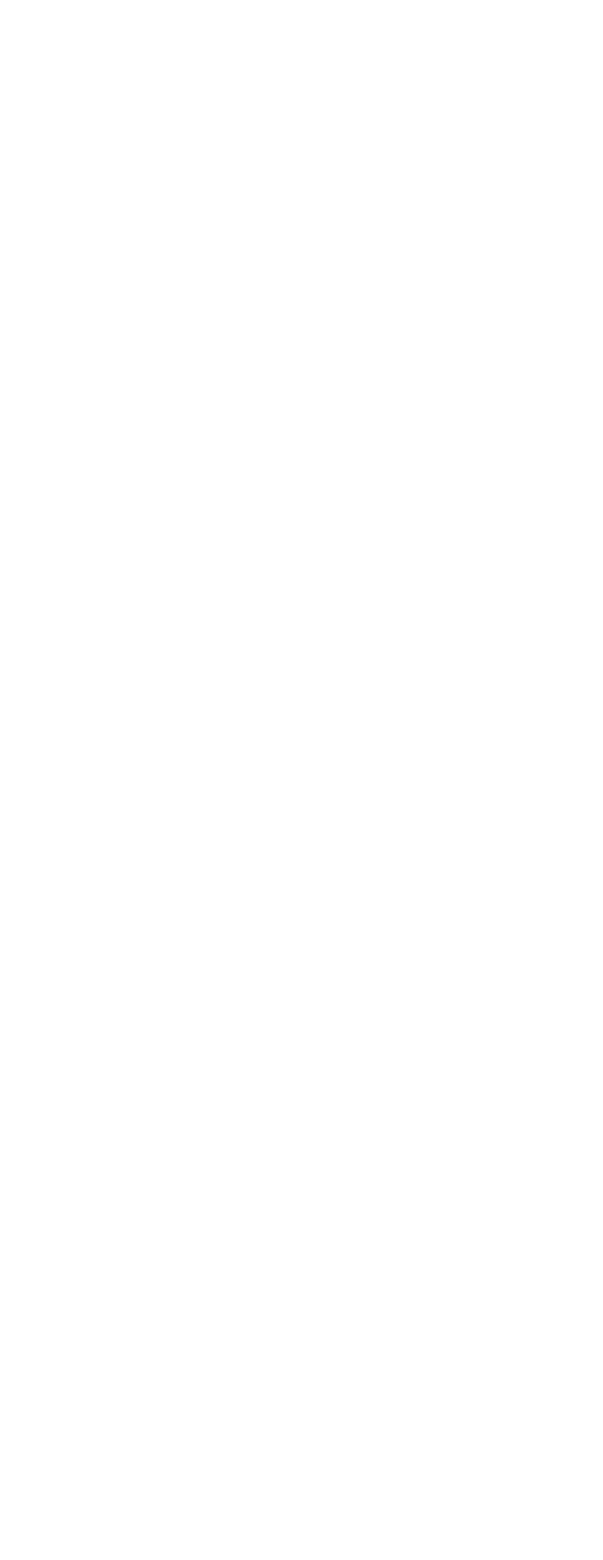
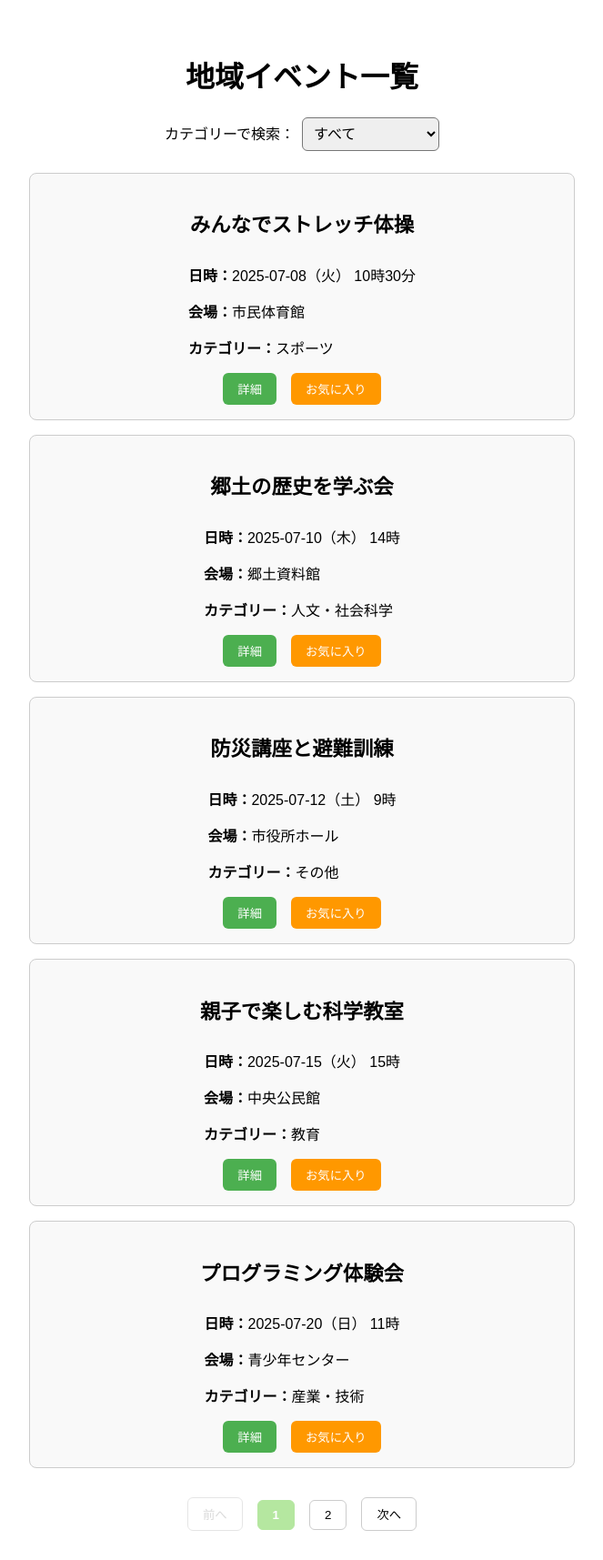
Before and after one commit to ashizawakazuki/machitsuna, a React (Create React App) app: page /event-list in a window 1280 px wide. Before the commit this address had no page. Shown: the whole page at 91% size, without its empty margins (308-971 px from the left). Before the commit the page ends 800 px from the top, so only its background shows below. Built offline with nearby package versions, Linux system fonts and the light colour scheme.

Commit message:
feat:イベント一覧画面の作成

```diff
--- a/src/App.js
+++ b/src/App.js
@@ -4,7 +4,8 @@ import { BrowserRouter as Router, Routes, Route } from 'react-router-dom';
 import Home from './pages/Home';
 import TalentBank from './pages/TalentBank';
 import TalentDetail from './pages/TalentDetail';
-// import Events from './pages/Events';
+import EventList from './pages/EventList';
+
 // import Titles from './pages/Titles';
 
 function App() {
@@ -14,7 +15,7 @@ function App() {
         <Route path="/" element={<Home />} />
         <Route path="/talent-bank" element={<TalentBank />} />
         <Route path="/talent-bank/:id" element={<TalentDetail />} />
-        {/* <Route path="/events" element={<Events />} /> */}
+        <Route path="/event-list" element={<EventList />} />
         {/* <Route path="/titles" element={<Titles />} /> */}
         {/* 今後ここに他の画面も追加予定 */}
       </Routes>
--- /dev/null
+++ b/src/pages/EventList.css
@@ -0,0 +1,104 @@
+/* src/styles/EventList.css */
+
+.event-list-container {
+    max-width: 600px;
+    margin: 0 auto;
+    padding: 2rem;
+    font-family: sans-serif;
+  }
+
+  .title {
+    text-align: center;
+    font-size: 2rem;
+    margin-bottom: 1.5rem;
+  }
+
+  .event-card {
+    border: 1px solid #ccc;
+    padding: 1rem;
+    border-radius: 8px;
+    margin-bottom: 1rem;
+    background-color: #f9f9f9;
+    display: flex;
+    flex-direction: column;
+    align-items: center;
+  }
+
+  .button-group {
+    display: flex;
+    justify-content: center;
+    gap: 1rem;
+    margin-top: 1rem;
+  }
+
+  .detail-button {
+    padding: 0.5rem 1rem;
+    border: none;
+    border-radius: 6px;
+    background-color: #4CAF50;
+    color: white;
+    cursor: pointer;
+    transition: background-color 0.3s;
+  }
+
+  .detail-button:hover {
+    background-color: #45a049;
+  }
+
+  .favorite-button {
+    padding: 0.5rem 1rem;
+    border: none;
+    border-radius: 6px;
+    background-color: #FF9800;
+    color: white;
+    cursor: pointer;
+    transition: background-color 0.3s;
+  }
+
+  .favorite-button:hover {
+    background-color: #fb8c00;
+  }
+
+  .pagination {
+    text-align: center;
+    margin-top: 2rem;
+  }
+
+  .pagination button {
+    margin: 0 0.5rem;
+    padding: 0.5rem 1rem;
+    border-radius: 6px;
+    border: 1px solid #ccc;
+    background-color: #fff;
+    cursor: pointer;
+  }
+
+  .pagination .active-page {
+    font-weight: bold;
+    background-color: #b5e7a0;
+    color: white;
+    border: 1px solid #b5e7a0;
+  }
+
+  .pagination button:disabled {
+    opacity: 0.5;
+    cursor: default;
+  }
+
+  .category-filter {
+    text-align: center;
+    margin-bottom: 1.5rem;
+  }
+
+  .category-filter select {
+    padding: 0.5rem;
+    border-radius: 6px;
+    font-size: 1rem;
+    margin-left: 0.5rem;
+  }
+
+.event-title {
+    text-align: center;
+    font-size: 1.4rem;
+    margin-bottom: 0.8rem;
+  }
--- /dev/null
+++ b/src/pages/EventList.js
@@ -0,0 +1,156 @@
+// src/pages/EventList.js
+import React, { useState } from 'react';
+import './EventList.css';
+import { Link } from 'react-router-dom';
+
+// 日付を整形（曜日付き）
+const formatDateWithWeekday = (isoString) => {
+  const date = new Date(isoString);
+  const weekdays = ['日', '月', '火', '水', '木', '金', '土'];
+  const day = weekdays[date.getDay()];
+  const hour = date.getHours();
+  const minute = date.getMinutes().toString().padStart(2, '0');
+  return `${date.getFullYear()}-${(date.getMonth() + 1)
+    .toString()
+    .padStart(2, '0')}-${date.getDate().toString().padStart(2, '0')}（${day}） ${hour}時${minute !== '00' ? minute + '分' : ''}`;
+};
+
+const eventData = [
+  {
+    id: 1,
+    title: '親子で楽しむ科学教室',
+    date: '2025-07-15T15:00:00',
+    place: '中央公民館',
+    category: '教育',
+  },
+  {
+    id: 2,
+    title: '郷土の歴史を学ぶ会',
+    date: '2025-07-10T14:00:00',
+    place: '郷土資料館',
+    category: '人文・社会科学',
+  },
+  {
+    id: 3,
+    title: 'みんなでストレッチ体操',
+    date: '2025-07-08T10:30:00',
+    place: '市民体育館',
+    category: 'スポーツ',
+  },
+  {
+    id: 4,
+    title: '写真撮影ワークショップ',
+    date: '2025-08-01T13:00:00',
+    place: '文化センター',
+    category: '芸術・文化',
+  },
+  {
+    id: 5,
+    title: 'プログラミング体験会',
+    date: '2025-07-20T11:00:00',
+    place: '青少年センター',
+    category: '産業・技術',
+  },
+  {
+    id: 6,
+    title: '防災講座と避難訓練',
+    date: '2025-07-12T09:00:00',
+    place: '市役所ホール',
+    category: 'その他',
+  },
+];
+
+const categories = [
+  'すべて',
+  '教育',
+  '人文・社会科学',
+  '自然科学',
+  '産業・技術',
+  '芸術・文化',
+  'スポーツ',
+  '家庭生活・趣味',
+  'その他'
+];
+
+const EventList = () => {
+  const [currentPage, setCurrentPage] = useState(1);
+  const [selectedCategory, setSelectedCategory] = useState('すべて');
+  const itemsPerPage = 5;
+
+  // ソート（日付が近い順）
+  const sortedEvents = [...eventData].sort(
+    (a, b) => new Date(a.date) - new Date(b.date)
+  );
+
+  const filteredEvents =
+    selectedCategory === 'すべて'
+      ? sortedEvents
+      : sortedEvents.filter((event) => event.category === selectedCategory);
+
+  const startIndex = (currentPage - 1) * itemsPerPage;
+  const currentEvents = filteredEvents.slice(startIndex, startIndex + itemsPerPage);
+
+  const handleCategoryChange = (e) => {
+    setSelectedCategory(e.target.value);
+    setCurrentPage(1);
+  };
+
+  return (
+    <div className="event-list-container">
+      <h2 className="title">地域イベント一覧</h2>
+
+      <div className="category-filter">
+        <label htmlFor="category">カテゴリーで検索：</label>
+        <select id="category" value={selectedCategory} onChange={handleCategoryChange}>
+          {categories.map((cat) => (
+            <option key={cat} value={cat}>{cat}</option>
+          ))}
+        </select>
+      </div>
+      {currentEvents.length === 0 ? (
+        <p style={{ textAlign: 'center', marginTop: '2rem' }}>イベントがありません</p>
+      ) : (
+        currentEvents.map((event) => (
+          <div key={event.id} className="event-card">
+            <h3 className="event-title">{event.title}</h3>
+            <div className="event-content">
+              <p><strong>日時：</strong>{formatDateWithWeekday(event.date)}</p>
+              <p><strong>会場：</strong>{event.place}</p>
+              <p><strong>カテゴリー：</strong>{event.category}</p>
+              <div className="button-group">
+                <button className="detail-button">
+                  <Link to={`/events/${event.id}`} style={{ color: 'white', textDecoration: 'none' }}>
+                    詳細
+                  </Link>
+                </button>
+                <button className="favorite-button">お気に入り</button>
+              </div>
+            </div>
+          </div>
+        ))
+      )}
+      <div className="pagination">
+        <button onClick={() => setCurrentPage(prev => prev - 1)} disabled={currentPage === 1}>
+          前へ
+        </button>
+        {Array.from({ length: Math.ceil(filteredEvents.length / itemsPerPage) }, (_, i) => i + 1).map(number => (
+          <button
+            key={number}
+            onClick={() => setCurrentPage(number)}
+            className={currentPage === number ? 'active-page' : ''}
+          >
+            {number}
+          </button>
+        ))}
+        <button
+          onClick={() => setCurrentPage(prev => prev + 1)}
+          disabled={startIndex + itemsPerPage >= filteredEvents.length}
+        >
+          次へ
+        </button>
+      </div>
+    </div>
+  );
+};
+
+export default EventList;
--- a/src/pages/Home.js
+++ b/src/pages/Home.js
@@ -15,7 +15,7 @@ const Home = () => {
           <img src="/images/people.png" alt="人材バンク" />
           <span>人材バンク</span>
         </Link>
-        <Link to="/events" className="card">
+        <Link to="/event-list" className="card">
           <img src="/images/calendar.png" alt="イベント一覧" />
           <span>イベント一覧</span>
         </Link>
```
